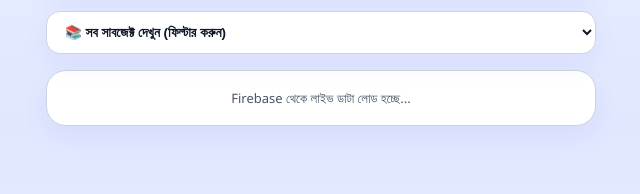
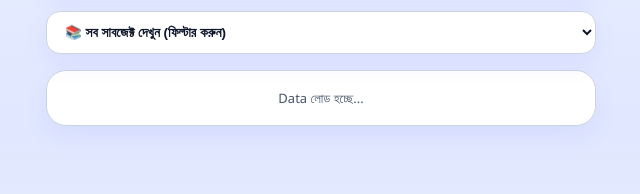
Before and after one commit to ahnaftahmid214/cpscshsctracker, a plain HTML site: page ongoing.html in a window 1280 px wide. Shown: the part 274-468 px from the top of the page, 319-959 px from the left. Drawn offline with Linux system fonts and the light colour scheme.

Commit message:
ongoing.html

```diff
--- a/ongoing.html
+++ b/ongoing.html
@@ -369,7 +369,7 @@ input:checked + .slider:before {
     </select>
 
     <div id="ongoing-wrapper">
-        <div class="hero-card" style="font-size:13px; color:var(--text-muted);">Firebase থেকে লাইভ ডাটা লোড হচ্ছে...</div>
+        <div class="hero-card" style="font-size:13px; color:var(--text-muted);">Data লোড হচ্ছে...</div>
     </div>
 </div>
 
```
